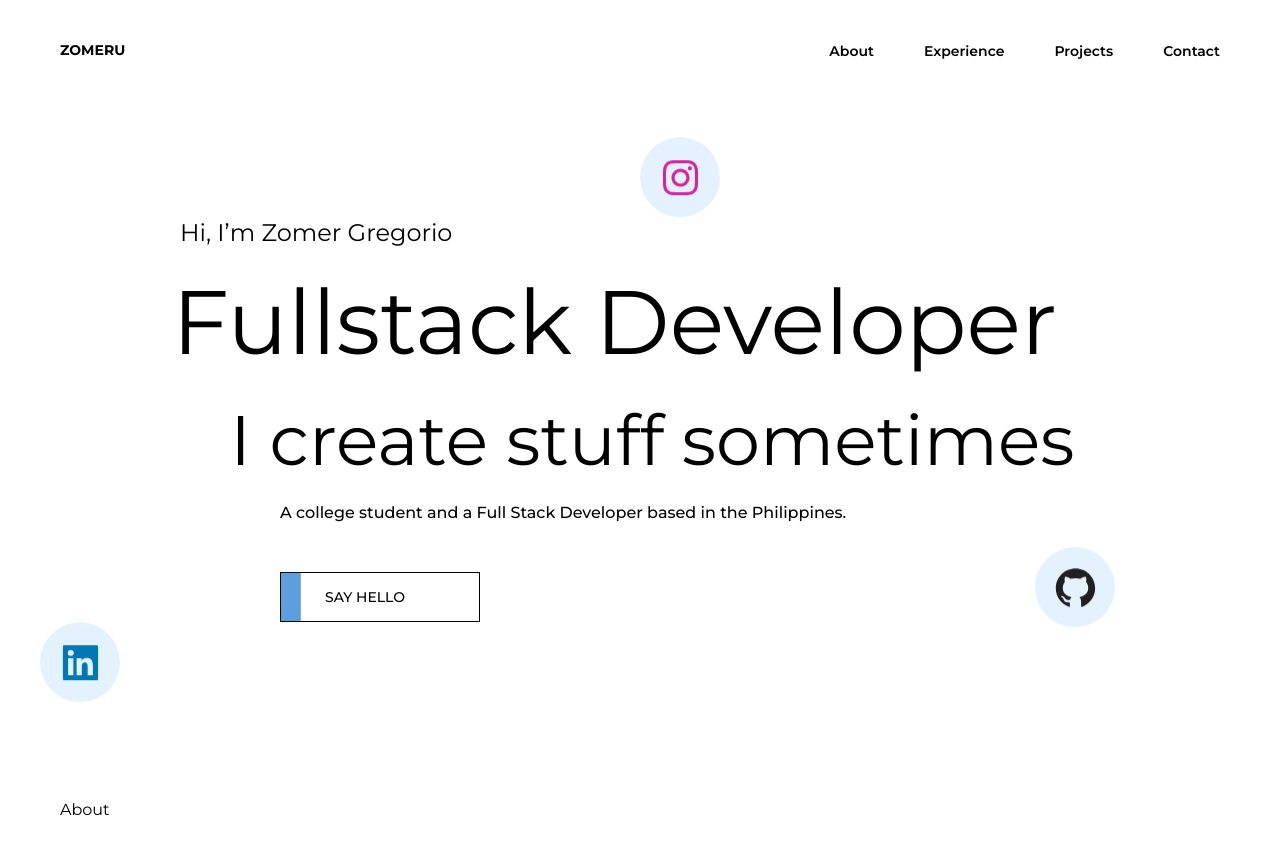
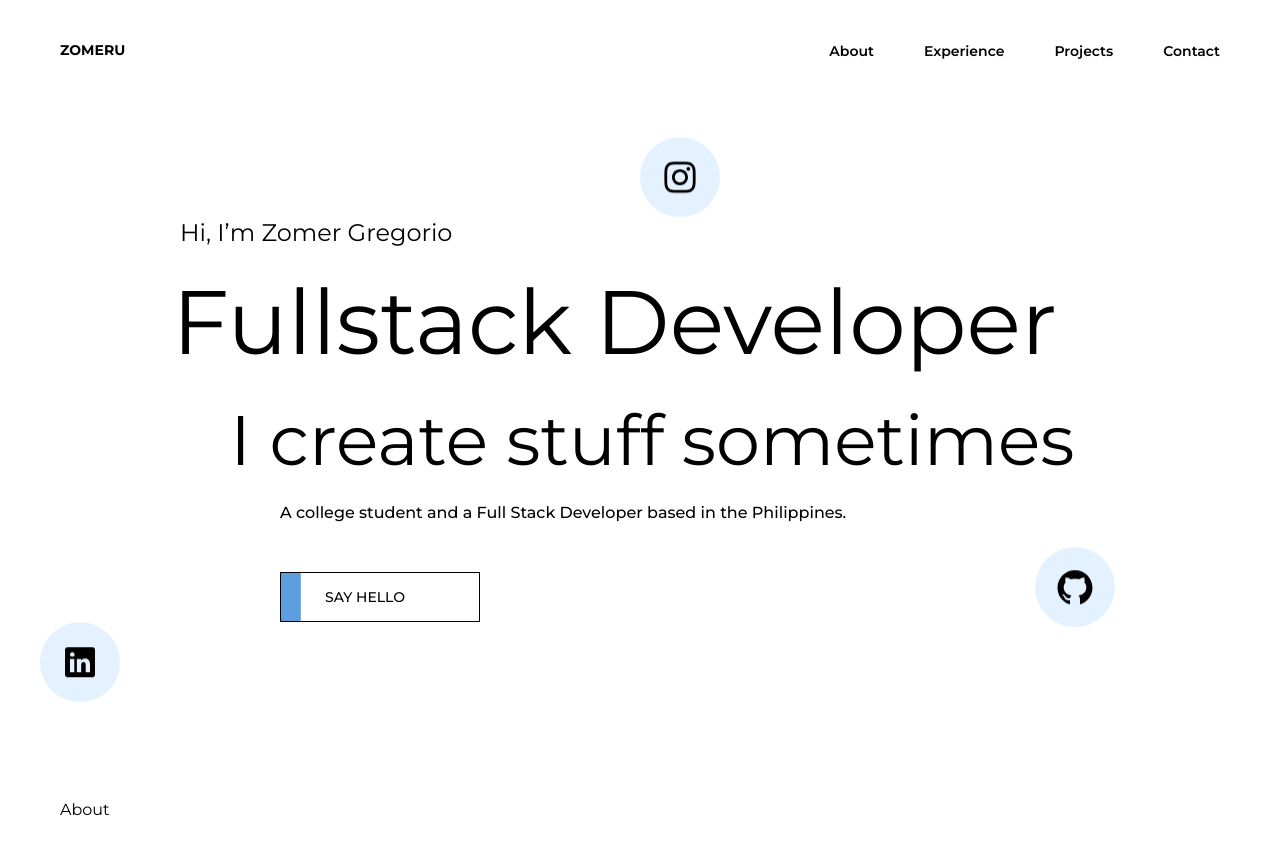
Before and after one commit to zomeru/portfolio, a Next.js app: page / in a window 1280 px wide. Shown: the top 854 px of the page. Built offline with nearby package versions, Linux system fonts and the light colour scheme.

Commit message:
Change floating icons color

```diff
--- a/src/components/sections/hero.tsx
+++ b/src/components/sections/hero.tsx
@@ -1,11 +1,8 @@
 import React from 'react';
 import { Nav, Button } from '../index';
 import styled from 'styled-components';
-import {
-  AiFillLinkedin,
-  AiFillGithub,
-  AiOutlineInstagram,
-} from 'react-icons/ai';
+import { AiFillGithub, AiOutlineInstagram } from 'react-icons/ai';
+import { IoLogoLinkedin } from 'react-icons/io';
 
 const StyledHero = styled.section`
   width: 100%;
@@ -62,24 +59,22 @@ const StyledHeroContent = styled.div`
   }
 
   .icons {
-    width: 45px;
-    height: 45px;
+    width: 40px;
+    height: 40px;
+    color: var(--color-black);
   }
 
-  .icon-linkedin {
+  .linkedin-loc {
     left: -140px;
     bottom: -35px;
-    color: #0077b5;
   }
 
-  .icon-github {
-    color: #211f1f;
+  .github-loc {
     right: -15px;
     bottom: 40px;
   }
 
-  .icon-instagram {
-    color: #d6249f;
+  .instagram-loc {
     right: 380px;
     top: -40px;
   }
@@ -104,6 +99,18 @@ const StyledHeroContent = styled.div`
       width: 100px;
       height: 100px;
     }
+
+    :hover .icon-linkedin {
+      color: #0077b5;
+    }
+
+    :hover .icon-github {
+      color: #211f1f;
+    }
+
+    :hover .icon-instagram {
+      color: #d6249f;
+    }
   }
 
   @keyframes floating {
@@ -119,6 +126,7 @@ const StyledHeroContent = styled.div`
   }
 `;
 
+const Hero = () => {
   const one = <h1>Hi, I&rsquo;m Zomer Gregorio</h1>;
   const two = <h2> Fullstack Developer</h2>;
   const three = <h3>I create stuff sometimes</h3>;
@@ -128,7 +136,6 @@ const four = (
     </p>
   );
 
-const Hero = () => {
   return (
     <StyledHero>
       <Nav />
@@ -146,25 +153,25 @@ const Hero = () => {
             href='https://linkedin.com/in/zomergregorio'
             target='_blank'
             rel='noreferrer'
-            className='floating-icons icon-linkedin'
+            className='floating-icons linkedin-loc'
           >
-            <AiFillLinkedin className='icons' />
+            <IoLogoLinkedin className='icons icon-linkedin' />
           </a>
           <a
             href='https://github.com/zomeru'
             target='_blank'
             rel='noreferrer'
-            className='floating-icons icon-github'
+            className='floating-icons github-loc'
           >
-            <AiFillGithub className='icons' />
+            <AiFillGithub className='icons icon-github' />
           </a>
           <a
             href='https://instagram.com/zomerusama'
             target='_blank'
             rel='noreferrer'
-            className='floating-icons icon-instagram'
+            className='floating-icons instagram-loc'
           >
-            <AiOutlineInstagram className='icons' />
+            <AiOutlineInstagram className='icons icon-instagram' />
           </a>
         </div>
       </StyledHeroContent>
```
Lines whose indentation alone changed are shown as unchanged.
